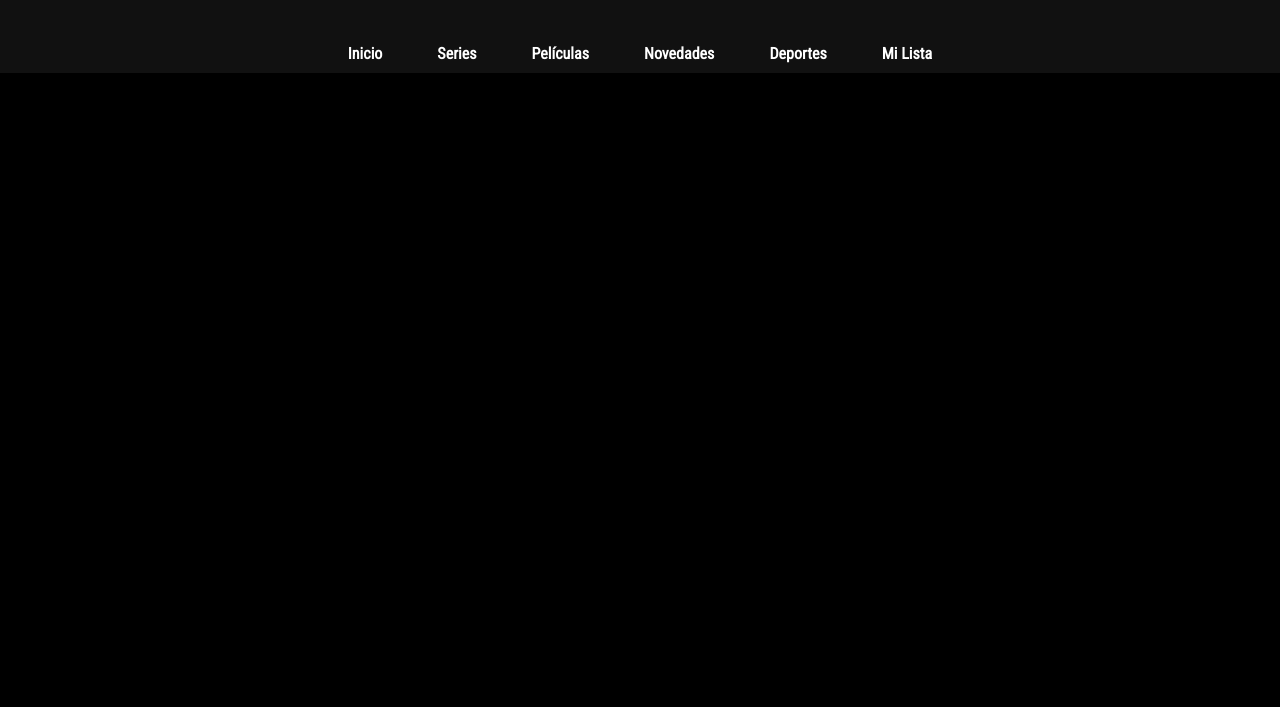
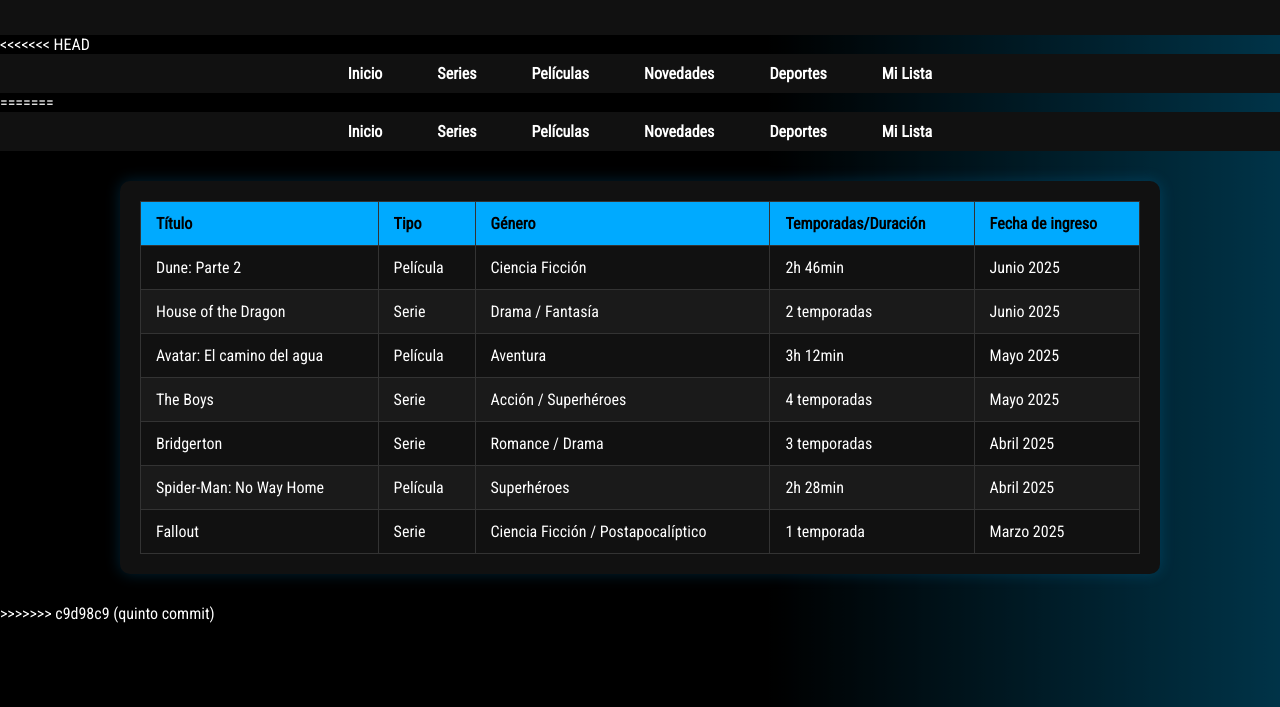
Before and after one commit to FrankSibona/Tp-Integrador, a plain HTML site: page novedades.html in a window 1280 px wide. Shown: the part 93-800 px from the top of the page. Drawn offline with Linux system fonts and the light colour scheme.

Commit message:
quinto commit

```diff
--- a/index.css
+++ b/index.css
@@ -1,14 +1,26 @@
-
 @import url('https://fonts.googleapis.com/css2?family=Bebas+Neue&family=Roboto+Condensed&display=swap');
 
 body {
     margin: 0;
     padding: 0;
-    background-color: #000;
     color: #fff;
     font-family: 'Roboto Condensed', sans-serif;
+
+
+    background: linear-gradient(to right, #000000 60%, #005577);
+    position: relative;
+    z-index: 0;
 }
 
+
+body::before {
+    content: "";
+    position: fixed;
+    top: 0; left: 0;
+    width: 100%; height: 100%;
+    background-color: rgba(0, 0, 0, 0.4);
+    z-index: -1;
+}
 
 .hero {
     background: radial-gradient(circle at center, #111 0%, #000 100%);
@@ -50,7 +62,6 @@
     }
 }
 
-
 .buscador input[type="text"] {
     padding: 10px;
     width: 60%;
@@ -76,7 +87,6 @@
     background-color: #0088cc;
 }
 
-
 .categorias ul {
     list-style: none;
     display: flex;
@@ -101,7 +111,6 @@
     border-bottom: 2px solid #00aaff;
 }
 
-
 .anuncios {
     background-color: #00aaff;
     color: #000;
@@ -110,7 +119,6 @@
     font-weight: bold;
     font-size: 16px;
 }
-
 
 .product-hero {
     padding: 40px 20px;
@@ -181,13 +189,11 @@
     background-color: #0088cc;
 }
 
-
 .video-container {
     padding: 30px;
     max-width: 960px;
     margin: auto;
 }
-
 
 @media (max-width: 768px) {
     .buscador input[type="text"] {
--- a/novedades.html
+++ b/novedades.html
@@ -25,6 +25,7 @@
     h1 {
       margin: 0;
       color: #00aaff;
+      font-family: 'Bebas Neue', sans-serif;
     }
 
     p {
@@ -66,6 +67,40 @@
       background-color: #00aaff;
       color: #fff;
     }
+
+    .tabla-container {
+      max-width: 1000px;
+      margin: 30px auto;
+      padding: 20px;
+      background-color: #111;
+      border-radius: 10px;
+      box-shadow: 0 0 15px rgba(0,170,255,0.2);
+    }
+
+    table {
+      width: 100%;
+      border-collapse: collapse;
+      color: #fff;
+    }
+
+    th, td {
+      border: 1px solid #333;
+      padding: 12px 15px;
+      text-align: left;
+    }
+
+    th {
+      background-color: #00aaff;
+      color: #000;
+    }
+
+    tr:nth-child(even) {
+      background-color: #1a1a1a;
+    }
+
+    tr:hover {
+      background-color: #222;
+    }
   </style>
 </head>
 <body>
@@ -75,6 +110,18 @@
     <p>Las últimas incorporaciones al catálogo de FILMARG.</p>
   </header>
 
+<<<<<<< HEAD
+    <nav class="navbar">
+        <ul>
+            <li><a href="index.html">Inicio</a></li>
+            <li><a href="series.html">Series</a></li>
+            <li><a href="peliculas.html">Películas</a></li>
+            <li><a href="novedades.html">Novedades</a></li>
+            <li><a href="vivo.html">Deportes</a></li>
+            <li><a href="milista.html">Mi Lista</a></li>
+        </ul>
+    </nav>
+=======
   <nav class="navbar">
     <ul>
       <li><a href="index.html">Inicio</a></li>
@@ -86,5 +133,71 @@
     </ul>
   </nav>
 
+  <div class="tabla-container">
+    <table>
+      <thead>
+        <tr>
+          <th>Título</th>
+          <th>Tipo</th>
+          <th>Género</th>
+          <th>Temporadas/Duración</th>
+          <th>Fecha de ingreso</th>
+        </tr>
+      </thead>
+      <tbody>
+        <tr>
+          <td>Dune: Parte 2</td>
+          <td>Película</td>
+          <td>Ciencia Ficción</td>
+          <td>2h 46min</td>
+          <td>Junio 2025</td>
+        </tr>
+        <tr>
+          <td>House of the Dragon</td>
+          <td>Serie</td>
+          <td>Drama / Fantasía</td>
+          <td>2 temporadas</td>
+          <td>Junio 2025</td>
+        </tr>
+        <tr>
+          <td>Avatar: El camino del agua</td>
+          <td>Película</td>
+          <td>Aventura</td>
+          <td>3h 12min</td>
+          <td>Mayo 2025</td>
+        </tr>
+        <tr>
+          <td>The Boys</td>
+          <td>Serie</td>
+          <td>Acción / Superhéroes</td>
+          <td>4 temporadas</td>
+          <td>Mayo 2025</td>
+        </tr>
+        <tr>
+          <td>Bridgerton</td>
+          <td>Serie</td>
+          <td>Romance / Drama</td>
+          <td>3 temporadas</td>
+          <td>Abril 2025</td>
+        </tr>
+        <tr>
+          <td>Spider-Man: No Way Home</td>
+          <td>Película</td>
+          <td>Superhéroes</td>
+          <td>2h 28min</td>
+          <td>Abril 2025</td>
+        </tr>
+        <tr>
+          <td>Fallout</td>
+          <td>Serie</td>
+          <td>Ciencia Ficción / Postapocalíptico</td>
+          <td>1 temporada</td>
+          <td>Marzo 2025</td>
+        </tr>
+      </tbody>
+    </table>
+  </div>
+>>>>>>> c9d98c9 (quinto commit)
+
 </body>
 </html>
```
Lines whose indentation alone changed are shown as unchanged.
